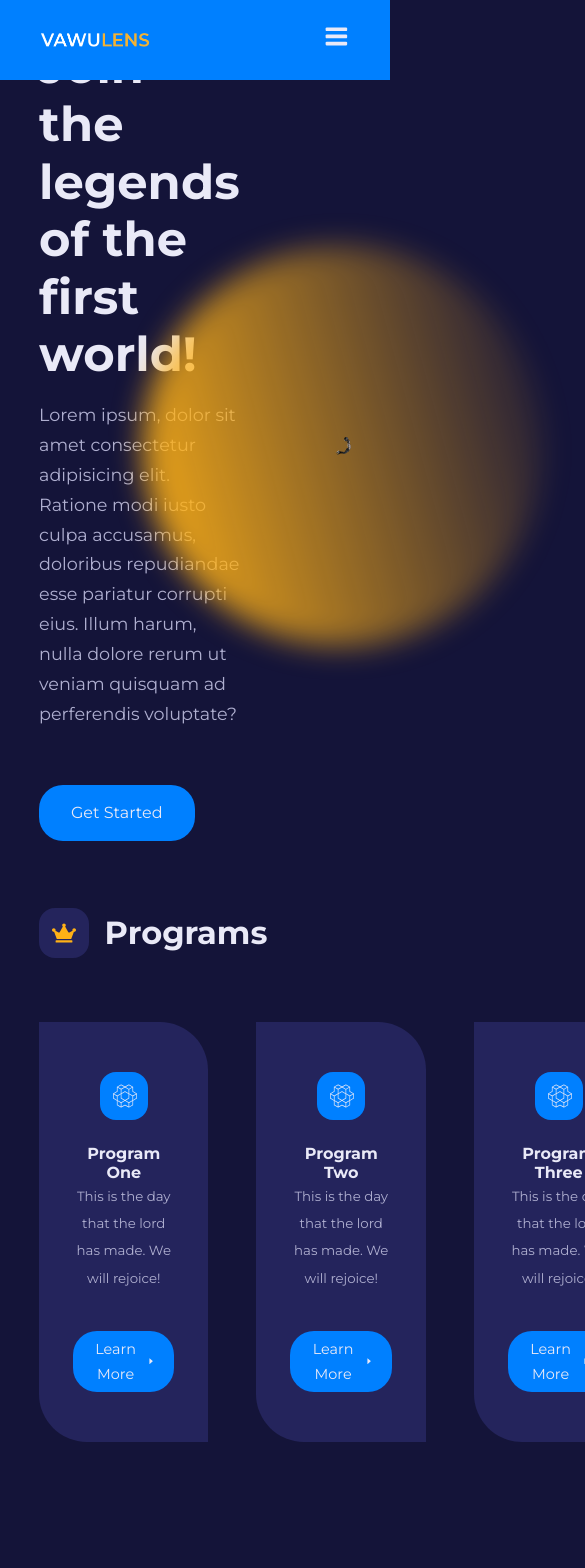
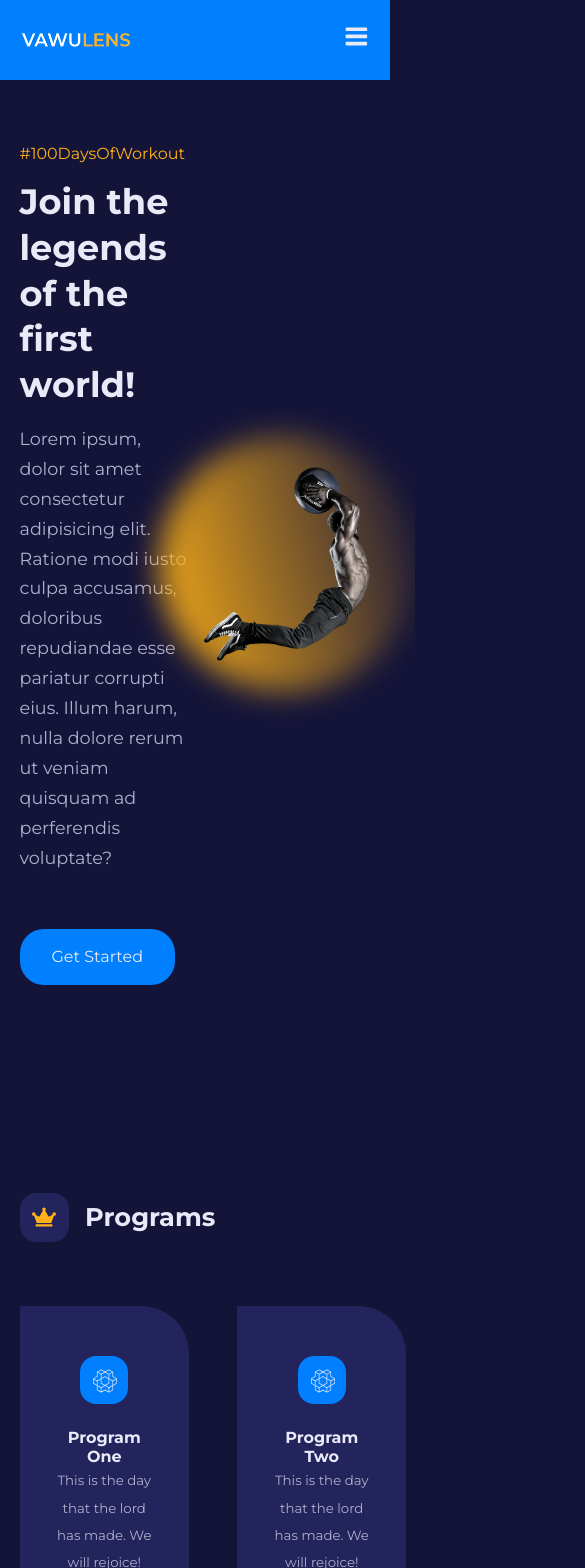
Before and after one commit to davidFernandoDevelopment/project-gym, a React (Create React App) app: page / in a window 390 px wide. Shown: the top 1568 px of the page, 585 px wide, since content can reach past the window. Built offline with nearby package versions, Linux system fonts and the light colour scheme.

Commit message:
Page home device tablet finished!

```diff
--- a/src/components/FAQs/FAQs.scss
+++ b/src/components/FAQs/FAQs.scss
@@ -1,3 +1,5 @@
+@use '../../mixins.scss' as mx;
+
 .faq {
   padding: 2rem;
   user-select: none;
@@ -34,5 +36,9 @@
     grid-template-columns: 1fr 1fr;
     gap: 1.5rem 5rem;
     align-items: flex-start;
+
+    @include mx.to(1024px) {
+      grid-template-columns: 1fr;
+    }
   }
 }
--- a/src/components/footer/footer.scss
+++ b/src/components/footer/footer.scss
@@ -1,3 +1,5 @@
+@use '../../mixins.scss' as mx;
+
 .footer {
   margin-top: 7rem;
   padding-top: 7rem;
@@ -9,6 +11,11 @@
     display: grid;
     gap: 6rem;
     grid-template-columns: 26rem repeat(3, 1fr);
+
+    @include mx.to(1024px) {
+      grid-template-columns: repeat(2, 1fr);
+      gap: 4rem;
+    }
   }
   &__logo {
     width: 7rem;
@@ -53,6 +60,10 @@
     gap: 0.7rem;
     flex-direction: column;
     align-items: flex-start;
+
+    @include mx.to(1024px) {
+      align-items: center;
+    }
   }
   &__link-title {
     margin-bottom: 0.6rem;
--- a/src/components/programs/programs.scss
+++ b/src/components/programs/programs.scss
@@ -1,3 +1,5 @@
+@use '../../mixins.scss' as mx;
+
 .programs {
   margin-top: 4rem;
 
@@ -9,6 +11,10 @@
     gap: 3rem;
     grid-template-columns: repeat(4, 1fr);
     margin-top: 4rem;
+
+    @include mx.to(1024px) {
+      grid-template-columns: repeat(2, 1fr);
+    }
   }
   &__program {
     $b: &;
--- a/src/components/testimonials/testimonials.scss
+++ b/src/components/testimonials/testimonials.scss
@@ -1,8 +1,14 @@
+@use '../../mixins.scss' as mx;
+
 .testimonials {
   width: 50rem;
   margin-inline: auto;
 
   $b: &;
+
+  @include mx.to(1024px) {
+    width: 75%;
+  }
 
   &__head {
     justify-content: center;
--- a/src/components/values/values.scss
+++ b/src/components/values/values.scss
@@ -1,11 +1,22 @@
+@use '../../mixins.scss' as mx;
+
 .values {
   &__container {
     display: grid;
     grid-template-columns: 38% 50%;
     gap: 12%;
+
+    @include mx.to(1024px) {
+      grid-template-columns: 1fr;
+      justify-content: center;
+      gap: 4rem;
+    }
   }
 
   &__left {
+    @include mx.to(1024px) {
+      display: none;
+    }
   }
   &__image {
     filter: saturate(0.25);
@@ -27,6 +38,10 @@
     display: grid;
     gap: 3.4rem 2.4rem;
     grid-template-columns: 1fr 1fr;
+
+    @include mx.to(1024px) {
+      gap: 4rem 3rem;
+    }
   }
   &__value {
     &-card {
--- a/src/index.scss
+++ b/src/index.scss
@@ -1,3 +1,5 @@
+@use './mixins.scss' as mx;
+
 //* SETTINGS
 :root {
   --primary-hue: 210;
@@ -55,10 +57,23 @@ h6 {
 
 h1 {
   font-size: 3rem;
+
+  @include mx.to(1024px) {
+    font-size: 2rem;
+  }
+
+  @include mx.to(600px) {
+    font-size: 2.2rem;
+    line-height: 1.3;
+  }
 }
 
 h2 {
   font-size: 2rem;
+
+  @include mx.to(1024px) {
+    font-size: 1.6rem;
+  }
 }
 
 img {
@@ -69,6 +84,10 @@ img {
 
 section {
   margin-top: 10rem;
+
+  @include mx.to(1024px) {
+      margin-top: 8rem;
+  }
 }
 
 body {
@@ -84,6 +103,10 @@ body {
   width: var(--container-width-lg);
   max-width: 1920px;
   margin-inline: auto; //margin: 0 auto;
+
+  @include mx.to(1024px) {
+    width: var(--container-width-md);
+  }
 }
 
 //* COMPONENTS
--- a/src/pages/home/home.scss
+++ b/src/pages/home/home.scss
@@ -1,9 +1,17 @@
+@use '../../mixins.scss' as mx;
+
 .header {
   width: 100vw;
   height: calc(100vh - 3rem);
   display: grid;
   place-items: center;
-  margin-top: 3rem;
+  margin-top: 5.5rem;
+
+  @include mx.to(1024px) {
+    margin-top: 0;
+    padding: 9rem 0;
+    height: fit-content;
+  }
 
   &__container {
     height: 100%;
@@ -12,10 +20,18 @@
     align-items: center;
     justify-content: space-between;
     grid-template-columns: 1fr 1fr;
+
+    @include mx.to(1024px) {
+      gap: 1rem;
+    }
   }
 
   &__left {
     margin-top: -3rem;
+
+    @include mx.to(1024px) {
+      margin-top: 0;
+    }
   }
 
   &__hash {
@@ -49,6 +65,11 @@
     );
     border-radius: 50%;
     filter: blur(15px);
+
+    @include mx.to(1024px) {
+      width: 16rem;
+      height: 16rem;
+    }
   }
   &__image-wrapper {
     position: relative;
```
